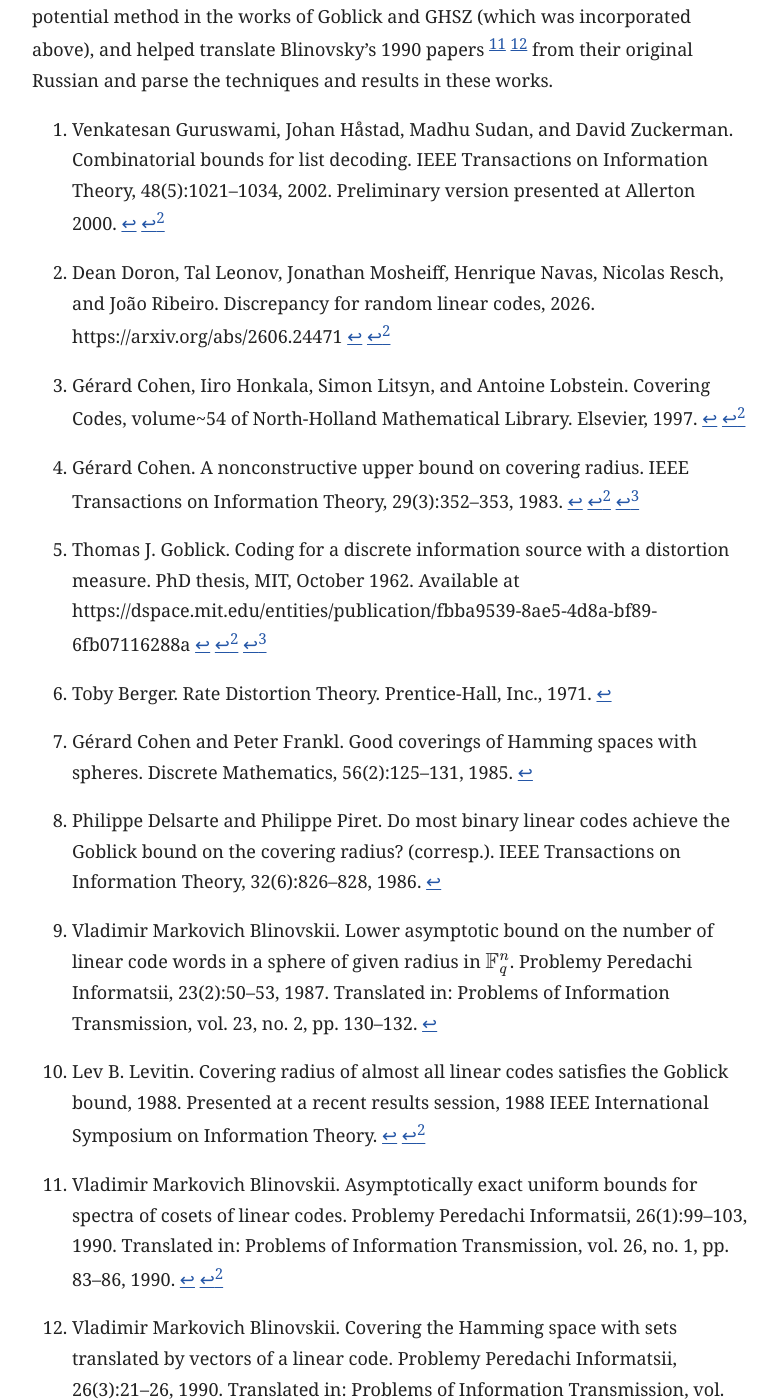
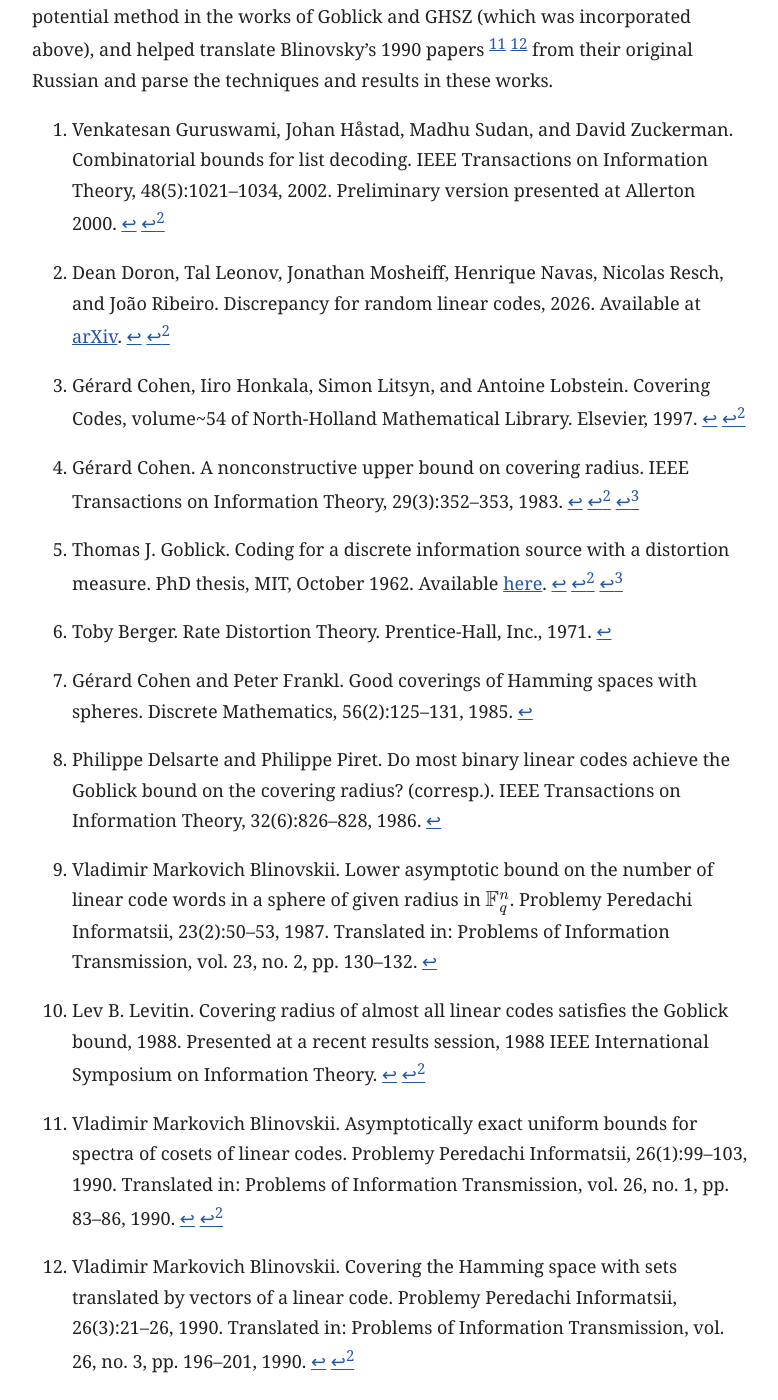
Before and after one commit to jmlribeiro/blog, a Jekyll site: the page built from _posts/2026-11-12-how-old-potential-method.md, in a window 1280 px wide and 1400 px high, scrolled down 6998 px. Shown: the whole window, without its empty margins (248-1026 px from the left). Built offline with Jekyll 4.4.1, drawn with Linux system fonts in a browser that asks for light colours; our own code applies the rules of GitHub Pages for plain Markdown files; some of the changed text lies outside the part shown.

Commit message:
Update 2026-11-12-how-old-potential-method.md

```diff
--- a/_posts/2026-11-12-how-old-potential-method.md
+++ b/_posts/2026-11-12-how-old-potential-method.md
@@ -348,14 +348,14 @@ parse the techniques and results in these works.
 
 [^Coh83]: Gérard Cohen. A nonconstructive upper bound on covering radius. IEEE Transactions on Information Theory, 29(3):352--353, 1983.
 
-[^DLMNRR26]: Dean Doron, Tal Leonov, Jonathan Mosheiff, Henrique Navas, Nicolas Resch, and João Ribeiro. Discrepancy for random linear codes, 2026. https://arxiv.org/abs/2606.24471
+[^DLMNRR26]: Dean Doron, Tal Leonov, Jonathan Mosheiff, Henrique Navas, Nicolas Resch, and João Ribeiro. Discrepancy for random linear codes, 2026. Available at [arXiv](https://arxiv.org/abs/2606.24471).
 
 [^DP86]: Philippe Delsarte and Philippe Piret. Do most binary linear codes achieve the Goblick bound on the covering radius? (corresp.). IEEE Transactions on Information Theory, 32(6):826--828, 1986.
 
 [^GHSZ02]: Venkatesan Guruswami, Johan Håstad, Madhu Sudan, and David Zuckerman. Combinatorial bounds for list decoding. IEEE Transactions on Information Theory, 48(5):1021--1034, 2002. Preliminary version presented at Allerton 2000.
 
-[^Gob62]: Thomas J. Goblick. Coding for a discrete information source with a distortion measure. PhD thesis, MIT, October 1962. Available at https://dspace.mit.edu/entities/publication/fbba9539-8ae5-4d8a-bf89-6fb07116288a
+[^Gob62]: Thomas J. Goblick. Coding for a discrete information source with a distortion measure. PhD thesis, MIT, October 1962. Available [here](https://dspace.mit.edu/entities/publication/fbba9539-8ae5-4d8a-bf89-6fb07116288a).
 
-[^Kum26]: Vinayak M. Kumar. Linearity, locality, and lower bounds: A unified perspective through randomness. PhD thesis, UT Austin, 2026. https://v-m-kumar.github.io/dissertation%20(2).pdf
+[^Kum26]: Vinayak M. Kumar. Linearity, locality, and lower bounds: A unified perspective through randomness. PhD thesis, UT Austin, 2026. Available [here](https://v-m-kumar.github.io/dissertation%20(2).pdf).
 
 [^Lev88]: Lev B. Levitin. Covering radius of almost all linear codes satisfies the Goblick bound, 1988. Presented at a recent results session, 1988 IEEE International Symposium on Information Theory.
```
